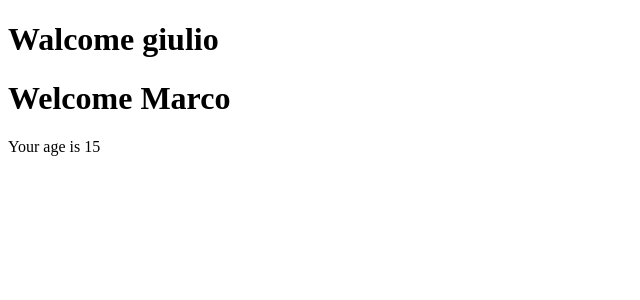
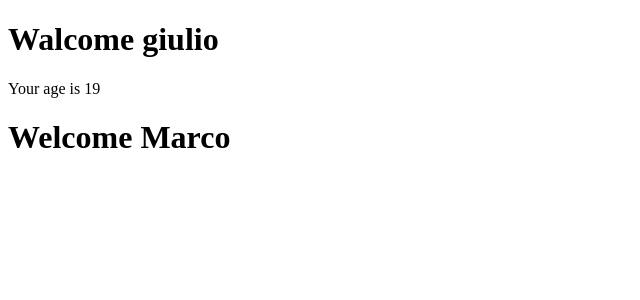
Before and after one commit to vrunafederico/Develhope-React, a React (Create React App) app: page / in a window 1280 px wide. Shown: the top 300 px of the page, without its empty margins (0-640 px from the left). Built offline with nearby package versions, Linux system fonts and the light colour scheme.

Commit message:
Conditional-Rendering-3

```diff
--- a/src/Welcome.js
+++ b/src/Welcome.js
@@ -5,7 +5,9 @@ export class Walcome extends React.Component {
     return (
       <>
         <h1>Welcome {this.props.name}</h1>
-        {this.props.age && <Age age={this.props.age}/>}
+        {this.props.age > 18 && this.props.age < 65 && (
+          <Age age={this.props.age} />
+        )}
       </>
     );
   }
--- a/src/index.js
+++ b/src/index.js
@@ -4,13 +4,13 @@ import ReactDOM from "react-dom";
 ReactDOM.render(<App />, document.getElementById("app"));
 const root = ReactDOM.createRoot(document.getElementById("root"));
 
-root.render(<Name name={<strong>giulio</strong>} />);
+root.render(<Name name={<strong>giulio</strong>} age={19} />);
 
 export function Name(props) {
   return (
     <>
       <h1>Walcome {props.name ?? "francesco"}</h1>
-      {props.age && <Age2 age={props.age}/>}
+      {props.age > 18 && props.age < 65 && <Age2 age={props.age} />}
     </>
   );
 }
```
